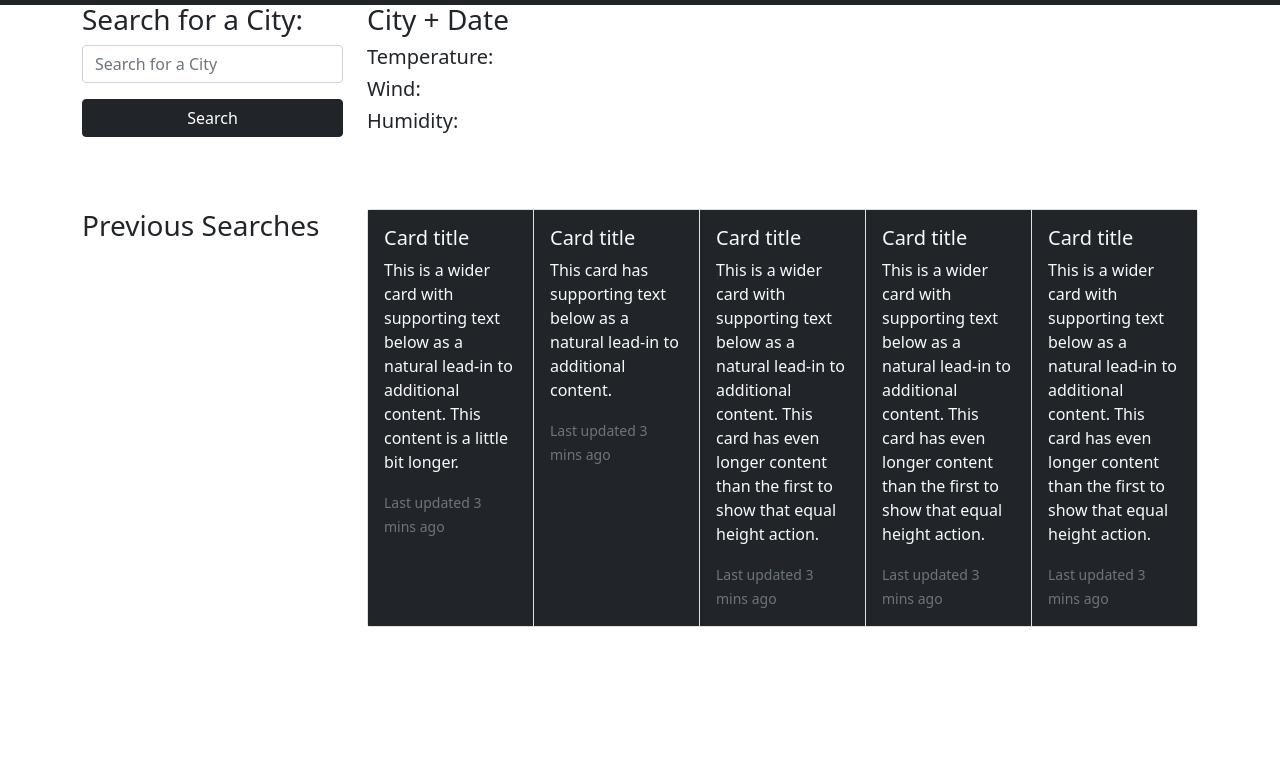
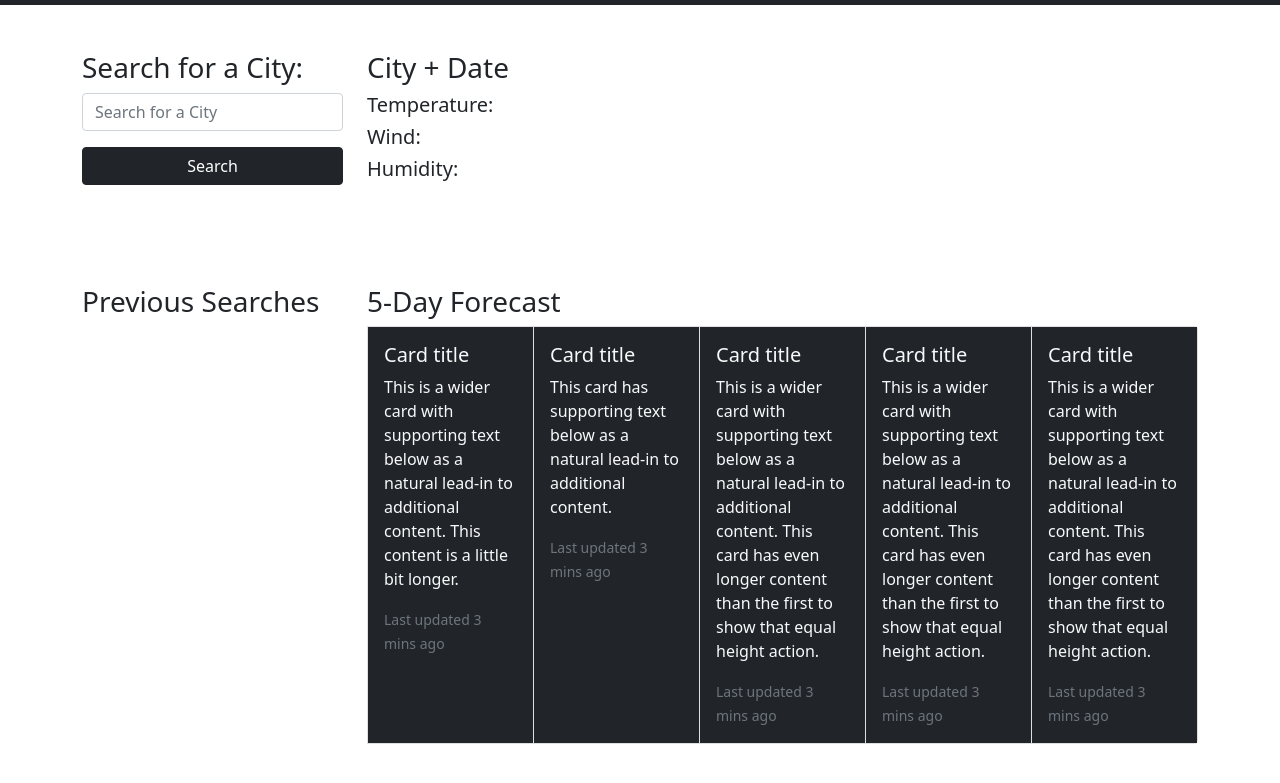
Before and after one commit to mahlheim/fantastic-rotary-phone, a plain HTML site: page index.html in a window 1280 px wide. Shown: the part 45-828 px from the top of the page. Before the commit the page ends 800 px from the top, so only its background shows below. Drawn offline with nearby package versions, Linux system fonts and the light colour scheme.

Commit message:
more bootstrap updates

```diff
--- a/index.html
+++ b/index.html
@@ -16,7 +16,7 @@
 
     <section class="container my-5">
         <div class="row">
-            <div class="col-12 col-md-4 col-lg-3">
+            <div class="col-12 col-md-4 col-lg-3 my-5">
                 <h3>Search for a City:</h3>
                 <div class="mb-3">
                     <input type="text" class="form-control" id="cityInput" placeholder="Search for a City">
@@ -24,11 +24,9 @@
                 <div class="d-grid gap-2">
                 <button type="button" class="btn btn-dark">Search</button>
                 </div>
-                <br>
-                <div class="previousSearches"></div>
             </div>
 
-            <div class="col-12 col-md-8 col-lg-9">
+            <div class="col-12 col-md-8 col-lg-9 my-5">
                 <h3>City + Date</h3>
                 <h5>Temperature: </h5>
                 <h5>Wind: </h5>
@@ -45,6 +43,9 @@
                 </div>
             </div>
             <div class="card-group col-12 col-md-8 col-lg-9">
+                <div class="col-12">
+                    <h3>5-Day Forecast</h3>
+                </div>
                 <div class="card">
                     <div class="card-body bg-dark">
                         <h5 class="card-title text-light">Card title</h5>
```
